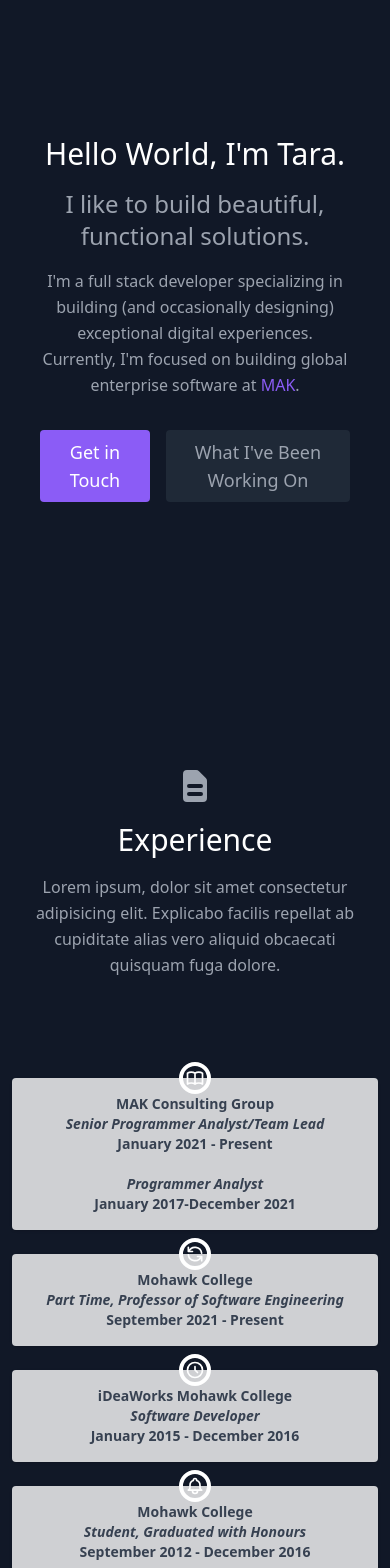
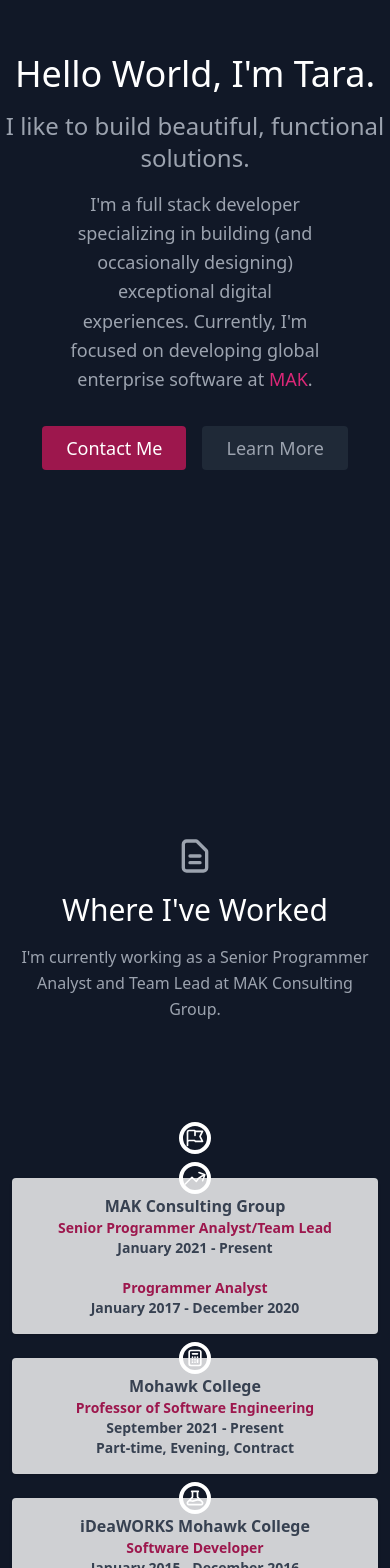
Before and after one commit to tm-baker/portfolio, a React (Create React App) app: page / in a window 390 px wide. Shown: the part 260-1828 px from the top of the page. Built offline with nearby package versions, Linux system fonts and the light colour scheme.

Commit message:
Finishing the styles

```diff
--- a/src/App.js
+++ b/src/App.js
@@ -3,7 +3,6 @@ import About from "./components/About";
 import Contact from "./components/Contact";
 import Navbar from "./components/Navbar";
 import Projects from "./components/Projects";
-import Skills from "./components/Skills";
 import Experience from "./components/Experience";
 
 export default function App() {
@@ -13,7 +12,6 @@ export default function App() {
       <About />
       <Experience />
       <Projects />
-      <Skills />
       <Contact />
     </main>
   );
--- a/src/components/About.js
+++ b/src/components/About.js
@@ -11,29 +11,29 @@ export default function About() {
   }, []);
 
   return (
-    <section id="about">
-      <div className="container mx-auto flex px-10 py-40 md:flex-row flex-col items-center" data-aos="zoom-in">
-        <div className="lg:flex-grow md:w-1/2 lg:pr-24 md:pr-16 flex flex-col md:items-start md:text-left mb-16 md:mb-0 items-center text-center">
-          <h1 className="title-font sm:text-5xl text-3xl mb-4 font-medium text-white">
+    <section id="about" className="flex flex-col h-screen">
+      <div className="container flex m-auto md:flex-row items-center">
+        <div className="lg:flex-grow md:w-1/2 lg:pr-24 md:pr-16 -mt-40 flex flex-col md:items-start md:text-left mb-16 md:mb-0 items-center text-center">
+          <h1 className="title-font sm:text-7xl text-4xl mb-4 font-medium text-white" data-aos="fade" id="helloWorld" data-aos-easing="linear">
             Hello World, I'm Tara.
           </h1>
-          <h2 className="text-white-200 title-font sm:text-3xl text-2xl mb-4">
+          <h2 className="text-white-200 title-font sm:text-5xl text-2xl font-medium mb-4" id="functionalWebsites" data-aos-anchor="#helloWorld" data-aos="fade" data-aos-delay="1000">
             I like to build beautiful, functional solutions.
           </h2>
-          <p className="mb-8 leading-relaxed">
+          <p className="mb-8 w-2/3 leading-relaxed text-lg" data-aos="fade" data-aos-delay="2000">
           I'm a full stack developer specializing in building (and occasionally designing) exceptional digital experiences. Currently,
-          I'm focused on building global enterprise software at <a href='https://makcg.com' className="text-purple-500 hover:text-white">MAK</a>.
+          I'm focused on developing global enterprise software at <a href='https://makcg.com' className="text-pink-600 hover:text-white">MAK</a>.
           </p>
-          <div className="flex justify-center">
+          <div className="flex justify-center" data-aos="fade" data-aos-delay="2000">
             <a
               href="#contact"
-              className="inline-flex text-white bg-purple-500 border-0 py-2 px-6 focus:outline-none hover:bg-purple-600 rounded text-lg">
-              Get in Touch
+              className="inline-flex text-white bg-pink-800 border-0 py-2 px-6 focus:outline-none hover:bg-pink-600 hover:text-white rounded text-lg">
+              Contact Me
             </a>
             <a
-              href="#projects"
-              className="ml-4 inline-flex text-gray-400 bg-gray-800 border-0 py-2 px-6 focus:outline-none hover:bg-gray-700 hover:text-white rounded text-lg">
-              What I've Been Working On
+              href="#experience"
+              className="ml-4 inline-flex text-gray-400 bg-gray-800 border-0 py-2 px-6 focus:outline-none hover:bg-gray-600 hover:text-white rounded text-lg">
+              Learn More
             </a>
           </div>
         </div>
--- a/src/components/Contact.js
+++ b/src/components/Contact.js
@@ -1,4 +1,5 @@
 import React from "react";
+import { MailIcon } from "@heroicons/react/solid";
 
 export default function Contact() {
   const [name, setName] = React.useState("");
@@ -26,87 +27,18 @@ export default function Contact() {
 
   return (
     <section id="contact" className="relative">
-      <div className="container px-5 py-10 mx-auto flex sm:flex-nowrap flex-wrap">
-        <div className="lg:w-2/3 md:w-1/2 bg-gray-900 rounded-lg overflow-hidden sm:mr-10 p-10 flex items-end justify-start relative">
-          <div className="bg-gray-900 relative flex flex-wrap py-6 rounded shadow-md">
-            <div className="lg:w-1/2 px-6">
-            <h2 className="title-font font-semibold text-white tracking-widest text-xs">
-                ADDRESS
-              </h2>
-              <p className="mt-1">
-                97 Warren St. <br />
-                New York, NY 10007
-              </p>
-            </div>
-            <div className="lg:w-1/2 px-6 mt-4 lg:mt-0">
-              <h2 className="title-font font-semibold text-white tracking-widest text-xs">
-                EMAIL
-              </h2>
-              <a className="text-indigo-400 leading-relaxed">
-                reedbarger@email.com
-              </a>
-              <h2 className="title-font font-semibold text-white tracking-widest text-xs mt-4">
-                PHONE
-              </h2>
-              <p className="leading-relaxed">123-456-7890</p>
-            </div>
-          </div>
+      <div className="container px-5 py-20 mx-auto text-center lg:px-40">
+        <div className="flex flex-col w-full mb-20">
+          <MailIcon className="mx-auto inline-block w-10 mb-4" />
+          <h1 className="sm:text-4xl text-3xl font-medium title-font mb-4 text-white">
+            Contact
+          </h1>
+          <p className="lg:w-2/3 mx-auto leading-relaxed text-base">
+            Let's connect! My inbox is always open.
+          </p>
         </div>
-        <form
-          netlify
-          name="test"
-          onSubmit={handleSubmit}
-          className="lg:w-1/3 md:w-1/2 flex flex-col md:ml-auto w-full md:py-8 mt-8 md:mt-0">
-          <h2 className="text-white sm:text-4xl text-3xl mb-1 font-medium title-font">
-            Get in Touch
-          </h2>
-          <p className="leading-relaxed mb-5">
-            Lorem ipsum dolor sit amet consectetur, adipisicing elit. Illum
-            suscipit officia aspernatur veritatis. Asperiores, aliquid?
-          </p>
-          <div className="relative mb-4">
-            <label htmlFor="name" className="leading-7 text-sm text-gray-400">
-              Name
-            </label>
-            <input
-              type="text"
-              id="name"
-              name="name"
-              className="w-full bg-gray-800 rounded border border-gray-700 focus:border-indigo-500 focus:ring-2 focus:ring-indigo-900 text-base outline-none text-gray-100 py-1 px-3 leading-8 transition-colors duration-200 ease-in-out"
-              onChange={(e) => setName(e.target.value)}
-            />
-          </div>
-          <div className="relative mb-4">
-            <label htmlFor="email" className="leading-7 text-sm text-gray-400">
-              Email
-            </label>
-            <input
-              type="email"
-              id="email"
-              name="email"
-              className="w-full bg-gray-800 rounded border border-gray-700 focus:border-indigo-500 focus:ring-2 focus:ring-indigo-900 text-base outline-none text-gray-100 py-1 px-3 leading-8 transition-colors duration-200 ease-in-out"
-              onChange={(e) => setEmail(e.target.value)}
-            />
-          </div>
-          <div className="relative mb-4">
-            <label
-              htmlFor="message"
-              className="leading-7 text-sm text-gray-400">
-              Message
-            </label>
-            <textarea
-              id="message"
-              name="message"
-              className="w-full bg-gray-800 rounded border border-gray-700 focus:border-indigo-500 focus:ring-2 focus:ring-indigo-900 h-32 text-base outline-none text-gray-100 py-1 px-3 resize-none leading-6 transition-colors duration-200 ease-in-out"
-              onChange={(e) => setMessage(e.target.value)}
-            />
-          </div>
-          <button
-            type="submit"
-            className="text-white bg-indigo-500 border-0 py-2 px-6 focus:outline-none hover:bg-indigo-600 rounded text-lg">
-            Submit
-          </button>
-        </form>
+        <div className="flex flex-wrap">
+        </div>
       </div>
     </section>
   );
--- a/src/components/Experience.js
+++ b/src/components/Experience.js
@@ -1,106 +1,122 @@
-import React, {useEffect} from "react";
-import { DocumentTextIcon } from "@heroicons/react/solid";
+import React, { useEffect } from "react";
+import { DocumentTextIcon, AcademicCapIcon, BeakerIcon, CalculatorIcon, FlagIcon } from "@heroicons/react/outline";
 import AOS from 'aos';
 import "aos/dist/aos.css";
 
 export default function Experience() {
   useEffect(() => {
     AOS.init({
-      duration : 2000
+      duration: 2000
     });
   }, []);
 
   return (
     <section id="experience" className="text-gray-400 bg-gray-900 body-font">
       <div className="container px-5 py-10 mx-auto text-center lg:px-40">
-          <div className="flex flex-col w-full mb-20" data-aos="zoom-in">
+        <div className="flex flex-col w-full mb-20">
           <DocumentTextIcon className="mx-auto inline-block w-10 mb-4" />
           <h1 className="sm:text-4xl text-3xl font-medium title-font mb-4 text-white">
-              Experience
+            Where I've Worked
           </h1>
           <p className="lg:w-2/3 mx-auto leading-relaxed text-base">
-              Lorem ipsum, dolor sit amet consectetur adipisicing elit. Explicabo
-              facilis repellat ab cupiditate alias vero aliquid obcaecati quisquam
-              fuga dolore.
+            I'm currently working as a Senior Programmer Analyst and Team Lead at MAK Consulting Group.
           </p>
         </div>
+
         {/* Reference for the timeline code:  https://tailwindcomponents.com/component/responsive-vertical-timeline-1 */}
         <div className="flex flex-wrap -m-4">
           <div class="py-3 sm:mx-auto w-full px-2 sm:px-0">
             <div class="relative text-gray-700 antialiased text-sm font-semibold">
+
               {/* Line down middle of timeline */}
               <div class="hidden sm:block w-1 bg-gray-600 absolute h-full left-1/2 transform -translate-x-1/2"></div>
-                <div class="mt-6 sm:mt-0 sm:mb-12" data-aos="fade-right">
+              <div class="mt-10 sm:mt-0 sm:mb-12">
+                <div class="flex flex-col sm:flex-row items-center">
+                  <div class="rounded-full bg-grey-500 border-white border-4 w-8 h-8 absolute left-1/2 -translate-y-4 sm:translate-y-0 transform -translate-x-1/2 flex items-center justify-center">
+                    <FlagIcon className="text-white h-5 w-5"></FlagIcon>
+                  </div>
+                </div>
+              </div>
+              {/* MAK BLOCK 1 */}
+              <div class="mt-10 sm:mt-0 sm:mb-12" data-aos="fade-right" data-aos-once>
                 <div class="flex flex-col sm:flex-row items-center">
                   <div class="flex justify-start w-full mx-auto items-center">
                     <div class="w-full sm:w-1/2 sm:pr-8">
                       <div class="p-4 bg-white bg-opacity-80 rounded shadow" >
-                          <p><strong>MAK Consulting Group</strong></p>
-                          <p class="italic">Senior Programmer Analyst/Team Lead</p>
+                        <p className="text-base font-bold">MAK Consulting Group</p>
+                        <p className="text-pink-800">Senior Programmer Analyst/Team Lead</p>
                         <p>January 2021 - Present</p>
-                          <br />
-                          <p class="italic">Programmer Analyst</p>
-                          <p>January 2017-December 2021</p>
+                        <br/>
+                        <p className="text-pink-800">Programmer Analyst</p>
+                        <p>January 2017 - December 2020</p>
                       </div>
                     </div>
                   </div>
                   <div class="rounded-full bg-grey-500 border-white border-4 w-8 h-8 absolute left-1/2 -translate-y-4 sm:translate-y-0 transform -translate-x-1/2 flex items-center justify-center">
-                      <svg xmlns="http://www.w3.org/2000/svg" class="h-5 w-5 text-white" fill="none" viewBox="0 0 24 24" stroke="currentColor">
-                        <path stroke-linecap="round" stroke-linejoin="round" stroke-width="2" d="M12 6.253v13m0-13C10.832 5.477 9.246 5 7.5 5S4.168 5.477 3 6.253v13C4.168 18.477 5.754 18 7.5 18s3.332.477 4.5 1.253m0-13C13.168 5.477 14.754 5 16.5 5c1.747 0 3.332.477 4.5 1.253v13C19.832 18.477 18.247 18 16.5 18c-1.746 0-3.332.477-4.5 1.253" />
+                    <svg xmlns="http://www.w3.org/2000/svg" fill="none" viewBox="0 0 24 24" stroke-width="1.5" stroke="currentColor" class="w-6 h-6">
+                      <path stroke-linecap="round" stroke-linejoin="round" class="text-white h-5 w-5" d="M2.25 18L9 11.25l4.306 4.307a11.95 11.95 0 015.814-5.519l2.74-1.22m0 0l-5.94-2.28m5.94 2.28l-2.28 5.941" />
                     </svg>
                   </div>
                 </div>
               </div>
-                <div class="mt-6 sm:mt-0 sm:mb-12" data-aos="fade-left">
+              {/*Teaching Block */}
+              <div class="mt-6 sm:mt-0 sm:mb-12" data-aos="fade-left" data-aos-once>
                 <div class="flex flex-col sm:flex-row items-center">
                   <div class="flex justify-end w-full mx-auto items-center">
                     <div class="w-full sm:w-1/2 sm:pl-8">
                       <div class="p-4 bg-white bg-opacity-80 rounded shadow">
-                          <p><strong>Mohawk College</strong></p>
-                          <p class="italic">Part Time, Professor of Software Engineering</p>
+                      <p className="text-base font-bold">Mohawk College</p>
+                        <p className="text-pink-800">Professor of Software Engineering</p>
                         <p>September 2021 - Present</p>
+                        <p>Part-time, Evening, Contract</p>
                       </div>
                     </div>
                   </div>
                   <div class="rounded-full bg-grey-500 border-white border-4 w-8 h-8 absolute left-1/2 -translate-y-4 sm:translate-y-0 transform -translate-x-1/2 flex items-center justify-center">
-                      <svg xmlns="http://www.w3.org/2000/svg" class="h-5 w-5 text-white" fill="none" viewBox="0 0 24 24" stroke="currentColor">
-                        <path stroke-linecap="round" stroke-linejoin="round" stroke-width="2" d="M4 4v5h.582m15.356 2A8.001 8.001 0 004.582 9m0 0H9m11 11v-5h-.581m0 0a8.003 8.003 0 01-15.357-2m15.357 2H15" />
-                      </svg>
+                    <CalculatorIcon className="text-white h-5 w-5"></CalculatorIcon>
                   </div>
                 </div>
               </div>
-                <div class="mt-6 sm:mt-0 sm:mb-12" data-aos="fade-right">
+              {/* iDeaWORKS Research Lab */}
+              <div class="mt-6 sm:mt-0 sm:mb-12" data-aos="fade-right" data-aos-once>
                 <div class="flex flex-col sm:flex-row items-center">
                   <div class="flex justify-start w-full mx-auto items-center">
                     <div class="w-full sm:w-1/2 sm:pr-8">
                       <div class="p-4 bg-white bg-opacity-80 rounded shadow">
-                          <p><strong>iDeaWorks Mohawk College</strong></p>
-                          <p class="italic">Software Developer</p>
+                      <p className="text-base font-bold">iDeaWORKS Mohawk College</p>
+                        <p class="text-pink-800">Software Developer</p>
                         <p>January 2015 - December 2016</p>
                       </div>
                     </div>
                   </div>
                   <div class="rounded-full bg-grey-500 border-white border-4 w-8 h-8 absolute left-1/2 -translate-y-4 sm:translate-y-0 transform -translate-x-1/2 flex items-center justify-center">
-                      <svg xmlns="http://www.w3.org/2000/svg" class="h-5 w-5 text-white" fill="none" viewBox="0 0 24 24" stroke="currentColor">
-                        <path stroke-linecap="round" stroke-linejoin="round" stroke-width="2" d="M12 8v4l3 3m6-3a9 9 0 11-18 0 9 9 0 0118 0z" />
-                      </svg>
+                    <BeakerIcon className="text-white h-5 w-5"></BeakerIcon>
                   </div>
                 </div>
               </div>
-                <div class="mt-6 sm:mt-0" data-aos="fade-left">
+              {/* Student */}
+              <div class="mt-6 sm:mt-0 sm:mb-12" data-aos="fade-left" data-aos-once>
                 <div class="flex flex-col sm:flex-row items-center">
                   <div class="flex justify-end w-full mx-auto items-center">
                     <div class="w-full sm:w-1/2 sm:pl-8">
                       <div class="p-4 bg-white bg-opacity-80 rounded shadow">
-                          <p><strong>Mohawk College</strong></p>
-                          <p class="italic">Student, Graduated with Honours</p>
+                      <p className="text-base font-bold">Mohawk College</p>
+                        <p class="text-pink-800">Student, Graduated with Honours</p>
                         <p>September 2012 - December 2016</p>
                       </div>
                     </div>
                   </div>
                   <div class="rounded-full bg-grey-500 border-white border-4 w-8 h-8 absolute left-1/2 -translate-y-4 sm:translate-y-0 transform -translate-x-1/2 flex items-center justify-center">
-                      <svg xmlns="http://www.w3.org/2000/svg" class="h-5 w-5 text-white" fill="none" viewBox="0 0 24 24" stroke="currentColor">
-                        <path stroke-linecap="round" stroke-linejoin="round" stroke-width="2" d="M15 17h5l-1.405-1.405A2.032 2.032 0 0118 14.158V11a6.002 6.002 0 00-4-5.659V5a2 2 0 10-4 0v.341C7.67 6.165 6 8.388 6 11v3.159c0 .538-.214 1.055-.595 1.436L4 17h5m6 0v1a3 3 0 11-6 0v-1m6 0H9" />
+                    <AcademicCapIcon className="text-white h-5 w-5"></AcademicCapIcon>
+                  </div>
+                </div>
+              </div>
+              {/* Begin */}
+              <div class="mt-20 sm:mt-0">
+                <div class="flex flex-col sm:flex-row items-center">
+                  <div class="rounded-full bg-grey-500 border-white border-4 w-8 h-8 absolute left-1/2 -translate-y-4 sm:translate-y-0 transform -translate-x-1/2 flex items-center justify-center">
+                    <svg xmlns="http://www.w3.org/2000/svg" fill="none" viewBox="0 0 24 24" stroke-width="1.5" stroke="currentColor" class="w-6 h-6">
+                      <path stroke-linecap="round" class="text-white h-5 w-5" stroke-linejoin="round" d="M5.25 5.653c0-.856.917-1.398 1.667-.986l11.54 6.348a1.125 1.125 0 010 1.971l-11.54 6.347a1.125 1.125 0 01-1.667-.985V5.653z" />
                     </svg>
                   </div>
                 </div>
--- a/src/components/Navbar.js
+++ b/src/components/Navbar.js
@@ -21,9 +21,6 @@ export default function Navbar() {
           <a href="#projects" className="mr-5 hover:text-white">
             Projects
           </a>
-          <a href="#skills" className="mr-5 hover:text-white">
-            Skills
-          </a>
           <a
             href={resume.file}
             download
--- a/src/components/Projects.js
+++ b/src/components/Projects.js
@@ -1,28 +1,34 @@
 import { CodeIcon } from "@heroicons/react/solid";
-import React from "react";
+import React, {useEffect} from "react";
 import { projects } from "../data";
+import AOS from 'aos';
+import "aos/dist/aos.css";
 
 export default function Projects() {
+  useEffect(() => {
+    AOS.init({
+      duration : 2000
+    });
+  }, []);
+
   return (
     <section id="projects" className="text-gray-400 bg-gray-900 body-font">
-      <div className="container px-5 py-10 mx-auto text-center lg:px-40">
+      <div className="container px-5 py-20 mx-auto text-center lg:px-40">
         <div className="flex flex-col w-full mb-20">
           <CodeIcon className="mx-auto inline-block w-10 mb-4" />
           <h1 className="sm:text-4xl text-3xl font-medium title-font mb-4 text-white">
-            Projects I've Worked On
+            Things I've Built
           </h1>
           <p className="lg:w-2/3 mx-auto leading-relaxed text-base">
-            Lorem ipsum, dolor sit amet consectetur adipisicing elit. Explicabo
-            facilis repellat ab cupiditate alias vero aliquid obcaecati quisquam
-            fuga dolore.
+            Occasionally, I take on freelance projects.
           </p>
         </div>
-        <div className="flex flex-wrap -m-4">
+        <div className="flex flex-wrap">
           {projects.map((project) => (
             <a
               href={project.link}
               key={project.image}
-              className="sm:w-1/2 w-100 p-2">
+              className="sm:w-1/3 w-100 p-2">
               <div className="flex relative">
                 <img
                   alt="gallery"
@@ -30,7 +36,7 @@ export default function Projects() {
                   src={project.image}
                 />
                 <div className="px-4 py-10 relative z-10 w-full border-4 border-gray-800 bg-gray-900 opacity-0 hover:opacity-100">
-                  <h2 className="tracking-widest text-sm title-font font-medium text-green-400 mb-1">
+                  <h2 className="tracking-widest text-sm title-font font-medium text-pink-500 mb-1">
                     {project.subtitle}
                   </h2>
                   <h1 className="title-font text-lg font-medium text-white mb-3">
--- a/src/components/Skills.js
+++ /dev/null
@@ -1,35 +0,0 @@
-import { BadgeCheckIcon, ChipIcon } from "@heroicons/react/solid";
-import React from "react";
-import { skills } from "../data";
-
-export default function Skills() {
-  return (
-    <section id="skills">
-      <div className="container px-5 py-10 mx-auto">
-        <div className="text-center mb-20">
-          <ChipIcon className="w-10 inline-block mb-4" />
-          <h1 className="sm:text-4xl text-3xl font-medium title-font text-white mb-4">
-            Skills &amp; Technologies
-          </h1>
-          <p className="text-base leading-relaxed xl:w-2/4 lg:w-3/4 mx-auto">
-            Lorem ipsum dolor sit amet consectetur, adipisicing elit. Nisi sit
-            ipsa delectus eum quo voluptas aspernatur accusantium distinctio
-            possimus est.
-          </p>
-        </div>
-        <div className="flex flex-wrap lg:w-4/5 sm:mx-auto sm:mb-2 -mx-2">
-          {skills.map((skill) => (
-            <div key={skill} className="p-2 sm:w-1/2 w-full">
-              <div className="bg-gray-800 rounded flex p-4 h-full items-center">
-                <BadgeCheckIcon className="text-green-400 w-6 h-6 flex-shrink-0 mr-4" />
-                <span className="title-font font-medium text-white">
-                  {skill}
-                </span>
-              </div>
-            </div>
-          ))}
-        </div>
-      </div>
-    </section>
-  );
-}
--- a/src/data.js
+++ b/src/data.js
@@ -22,15 +22,16 @@ export const projects = [
       "A simple portfolio website for a local landscaping company, providing a description of their services and a contact form",
     image: "./aAndC.gif",
     link: "https://aandclandscape.ca",
-  },
-  {
-    title: "Nathan's Reno and Tile",
-    subtitle: "WordPress",
-    description:
-      "A simple portfolio website for a local tiling and renovation company, providing a description of their services and a contact form",
-    image: "./nathan.gif",
-    link: "https://nathansrenoandtile.ca/",
-  },
+  }
+  // },
+  // {
+  //   title: "Nathan's Reno and Tile",
+  //   subtitle: "WordPress",
+  //   description:
+  //     "A simple portfolio website for a local tiling and renovation company, providing a description of their services and a contact form",
+  //   image: "./nathan.gif",
+  //   link: "https://nathansrenoandtile.ca/",
+  // },
 ];
 
 export const resume = {
```
Lines whose indentation alone changed are shown as unchanged.
